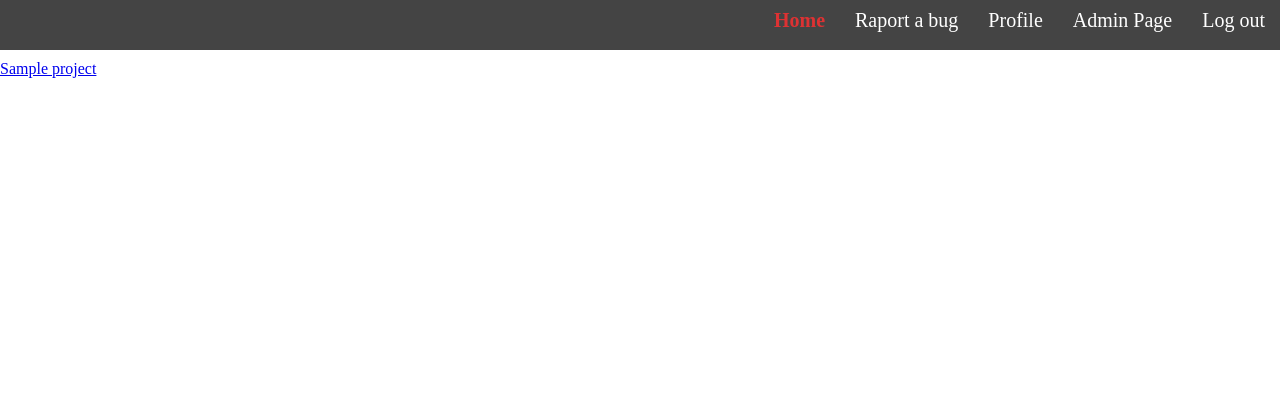
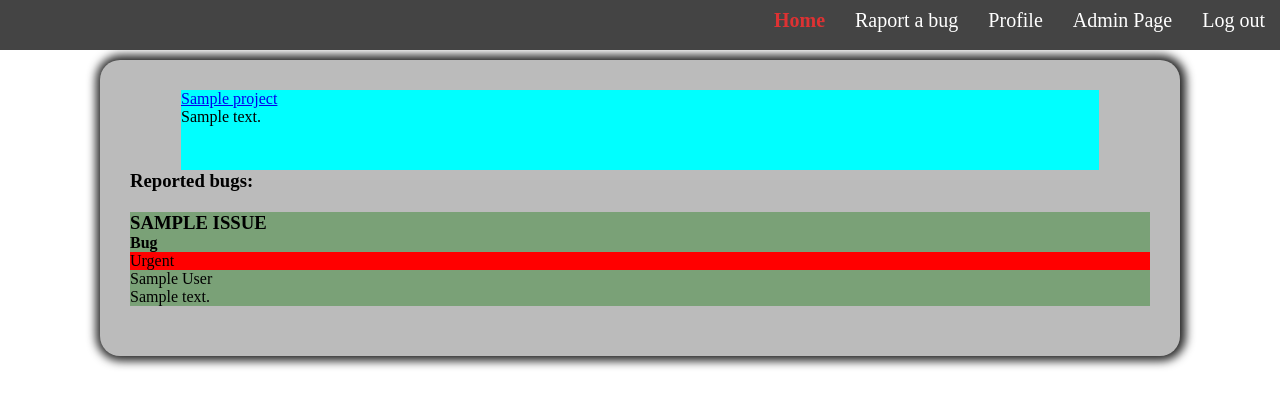
Before and after one commit to Karol204/BugTracker, a Django app: page /homePage in a window 1280 px wide. Shown: the top 407 px of the page. Run offline with Django 3.2, Linux system fonts and the light colour scheme; a user stored in the database is signed in; tables that the repository leaves empty hold one stand-in row (values such as "Sample post"); some web fonts are replaced.

Commit message:
Project list in progress :)

```diff
--- a/pages/models.py
+++ b/pages/models.py
@@ -39,5 +39,8 @@ class Issue(models.Model):
     project = models.ForeignKey(Project, on_delete=models.CASCADE)
     reported = models.ForeignKey(Employee, on_delete=models.CASCADE)
 
+    priority = models.CharField(choices=Priority, max_length=6)
+    description = models.CharField(max_length=250)
+
     def __str__(self):
         return f'{self.issue_name}'
--- a/pages/views.py
+++ b/pages/views.py
@@ -16,13 +16,14 @@ class HomePage(View):
     def get(self, request):
         user_id = request.user.id
         employee = Employee.objects.filter(account_id=user_id)
-        print(employee)
         if len(employee) == 1:
             employee_id = Employee.objects.get(account_id=user_id).id
             projects = Project.objects.filter(devs__id=employee_id)
-            print(projects)
+            issues = Issue.objects.all()
+            print(issues)
             ctx = {
-                'projects': projects
+                'projects': projects,
+                'issues': issues
             }
             return render(request, 'HomePage.html', ctx)
         else:
--- a/static/css/base.css
+++ b/static/css/base.css
@@ -201,3 +201,30 @@
 .test {
     height: 200vh;
 }
+
+/* HomePage stlyes */
+
+.projectsContainer {
+    margin: 60px auto 0 auto;
+    max-width: 1200px;
+}
+
+.projectDetailsBox {
+    display: flex;
+    flex-direction: column;
+    align-content: center;
+    justify-content: space-around;
+    width: 90%;
+    margin: 60px auto;
+    padding: 30px;
+    background-color: #bbb;
+    border-radius: 20px;
+    box-shadow: 1px 0px 10px 5px rgba(0,0,0,0.85);
+}
+
+.projectTitle {
+    background-color: aqua;
+    width: 90%;
+    height: 80px;
+    margin: 0 auto;
+}
--- a/templates/HomePage.html
+++ b/templates/HomePage.html
@@ -23,9 +23,42 @@
 
     </ul>
 </nav>
-<div style="margin-top: 60px">
+<div class="projectsContainer">
      {% for project in projects %}
-         <a href="/projectDetails/{{ project.id }}">{{ project }}</a> <br>
+         <div class="projectDetailsBox">
+         <div class="projectTitle">
+             <p><a href="/projectDetails/{{ project.id }}">{{ project }}</a></p>
+             <p>{{ project.description }}</p>
+         </div>
+        <div class="projectIssues">
+        <h3>Reported bugs:</h3>
+
+{% for issue in issues %}
+    <div style="background-color: rgba(95,150, 90, 0.7); margin: 20px 0;">
+        {% if project.id == issue.project.id %}
+
+            <h3 style="text-transform: uppercase">{{ issue.issue_name }}</h3>
+                <h4>{{ issue.issue_type }}</h4>
+
+                    {% if issue.priority == 'Urgent' %}
+                        <div style="background-color: red">{{ issue.priority }}</div>
+                    {% elif issue.priority == 'ASAP' %}
+                        <div style="background-color: purple">{{ issue.priority }}</div>
+                    {% else %}
+                        <div>{{ issue.priority }}</div>
+                    {% endif %}
+
+                <p>{{ issue.reported.first_name }} {{ issue.reported.last_name }}</p>
+
+                {{ issue.description }}
+
+        {% endif %}
+    </div>
+
+{% endfor %}
+
+         </div>
+         </div>
     {% endfor %}
     </div>
 </body>
```
Also changed, not shown: pages/migrations/0005_auto_20210216_1537.py (added).
